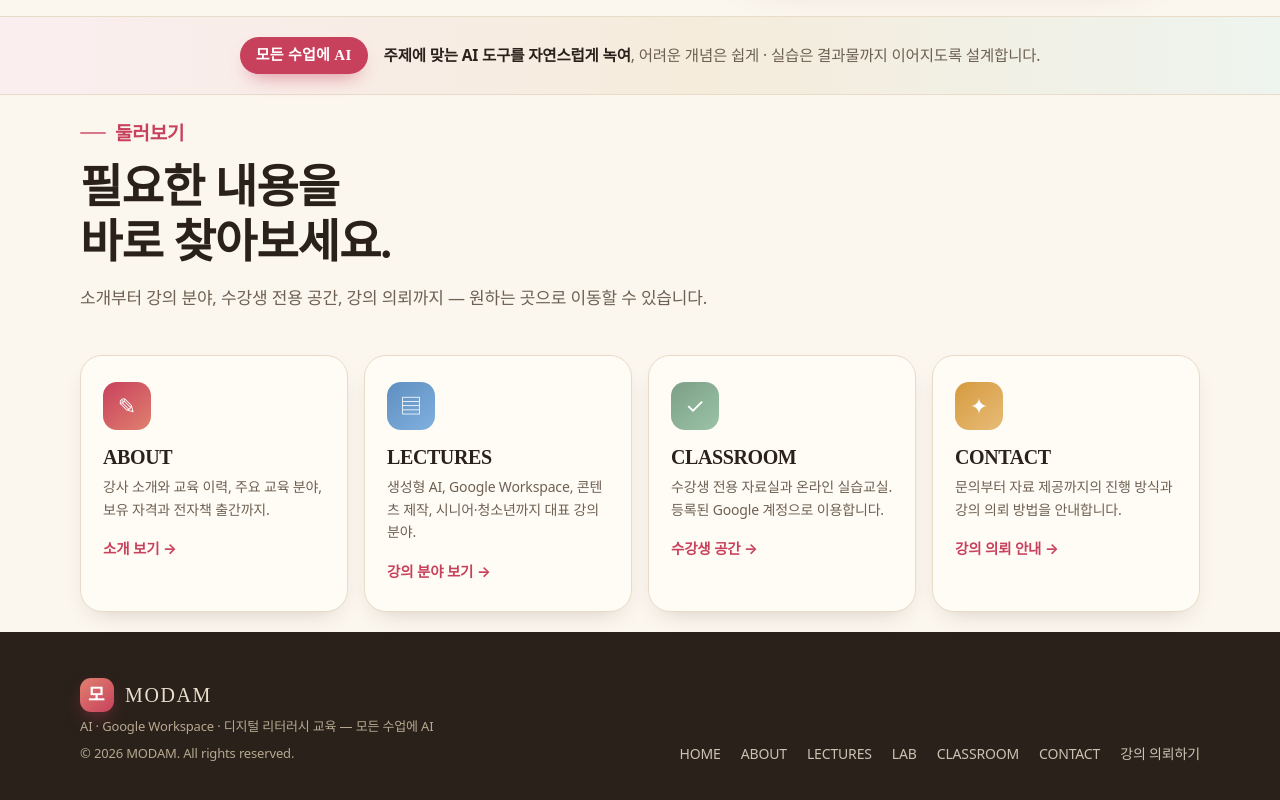
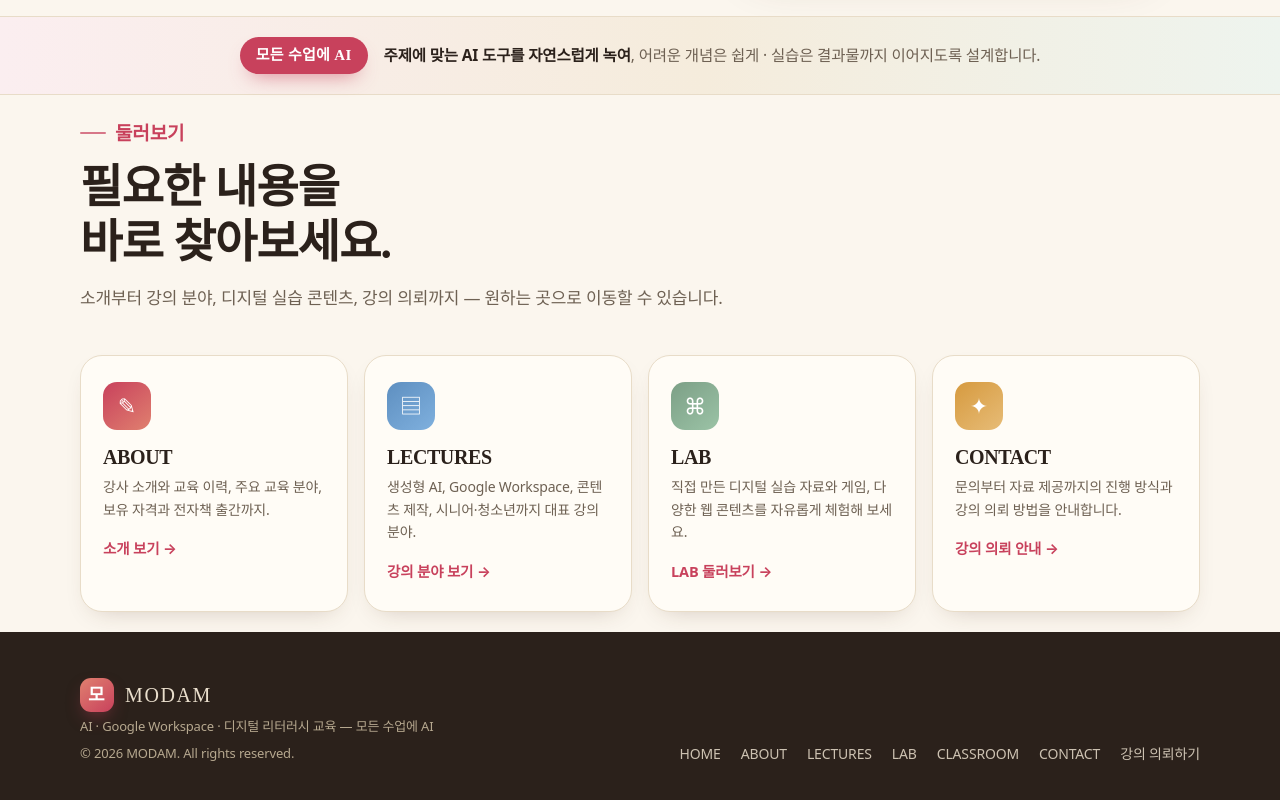
Before and after one commit to young1102-ui/modam-homepage, a plain HTML site: page index.html in a window 1280 px wide. Shown: the part 623-1423 px from the top of the page. Drawn offline with Linux system fonts and the light colour scheme; a web font is replaced by a local one.

Commit message:
Add files via upload

```diff
--- a/index.html
+++ b/index.html
@@ -78,7 +78,7 @@
       <div class="head reveal">
         <span class="eyebrow">둘러보기</span>
         <h2>필요한 내용을<br>바로 찾아보세요.</h2>
-        <p>소개부터 강의 분야, 수강생 전용 공간, 강의 의뢰까지 — 원하는 곳으로 이동할 수 있습니다.</p>
+        <p>소개부터 강의 분야, 디지털 실습 콘텐츠, 강의 의뢰까지 — 원하는 곳으로 이동할 수 있습니다.</p>
       </div>
       <div class="nav-cards">
         <a class="nav-card c1 reveal" href="about.html">
@@ -93,11 +93,11 @@
           <p>생성형 AI, Google Workspace, 콘텐츠 제작, 시니어·청소년까지 대표 강의 분야.</p>
           <span class="go">강의 분야 보기 →</span>
         </a>
-        <a class="nav-card c3 reveal" href="classroom.html">
-          <div class="nc-ic">✓</div>
-          <h3>CLASSROOM</h3>
-          <p>수강생 전용 자료실과 온라인 실습교실. 등록된 Google 계정으로 이용합니다.</p>
-          <span class="go">수강생 공간 →</span>
+        <a class="nav-card c3 reveal" href="https://lab.young2026.com" target="_blank" rel="noopener">
+          <div class="nc-ic">⌘</div>
+          <h3>LAB</h3>
+          <p>직접 만든 디지털 실습 자료와 게임, 다양한 웹 콘텐츠를 자유롭게 체험해 보세요.</p>
+          <span class="go">LAB 둘러보기 →</span>
         </a>
         <a class="nav-card c4 reveal" href="contact.html">
           <div class="nc-ic">✦</div>
```
